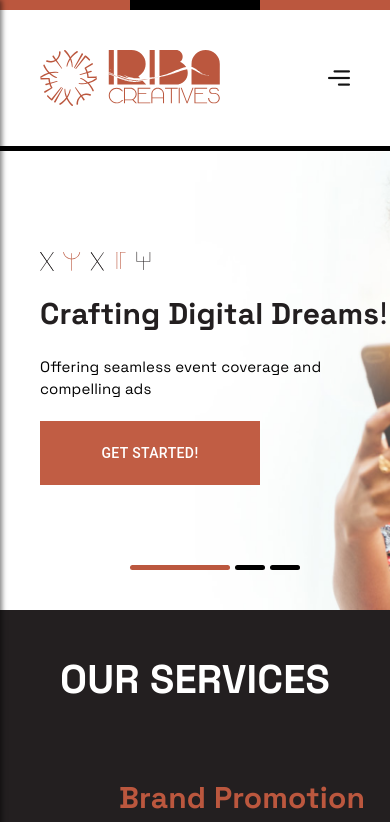
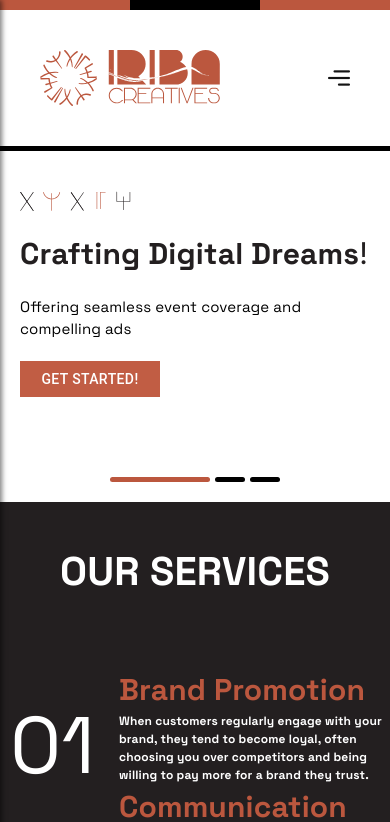
Before and after one commit to iradukundapaci/Iriba, a React (Vite) app: page / in a window 390 px wide. Shown: the top 822 px of the page. Built offline with nearby package versions, Linux system fonts and the light colour scheme.

Commit message:
editin btn size

```diff
--- a/src/components/HeroSection.module.css
+++ b/src/components/HeroSection.module.css
@@ -196,10 +196,13 @@
   color: var(--color-gray);
   font-family: var(--font-space-grotesk);
 }
+
 @media screen and (max-width: 1200px) {
   .getStartedBtn {
     align-items: center;
     justify-content: center;
+    width: 180px; /* Adjust button width for medium screens */
+    height: 50px; /* Adjust button height for medium screens */
     opacity: 0;
   }
   .getStartedBtn.animate {
@@ -214,6 +217,18 @@
     }
   }
 }
+
+@media screen and (max-width: 768px) {
+  .getStartedBtn {
+    width: 160px; /* Adjust button width for smaller screens */
+    height: 40px; /* Adjust button height for smaller screens */
+    font-size: var(--font-size-md); /* Adjust font size for smaller screens */
+  }
+  .heroSection {
+    background-position: center;
+  }
+}
+
 @media screen and (max-width: 450px) {
   .pattern7 {
     display: none;
@@ -224,4 +239,15 @@
   .offeringSeamlessEvent {
     font-size: var(--font-size-mini);
   }
+  .heroSection {
+    padding: var(--padding-xl);
+    background-image: none; /* Remove the background image for small screens */
+  }
+  .getStartedBtn {
+    width: 140px; /* Adjust button width for very small screens */
+    height: 36px; /* Adjust button height for very small screens */
+    font-size: var(
+      --font-size-sm
+    ); /* Adjust font size for very small screens */
+  }
 }
```
